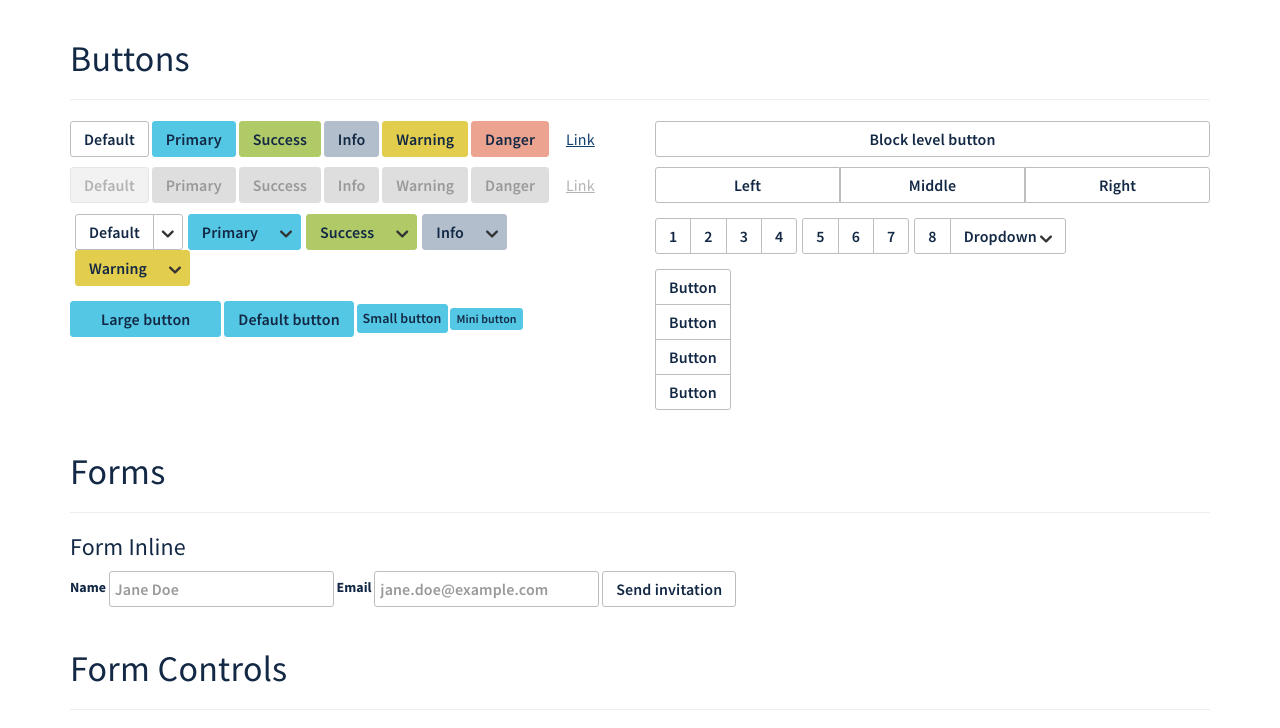
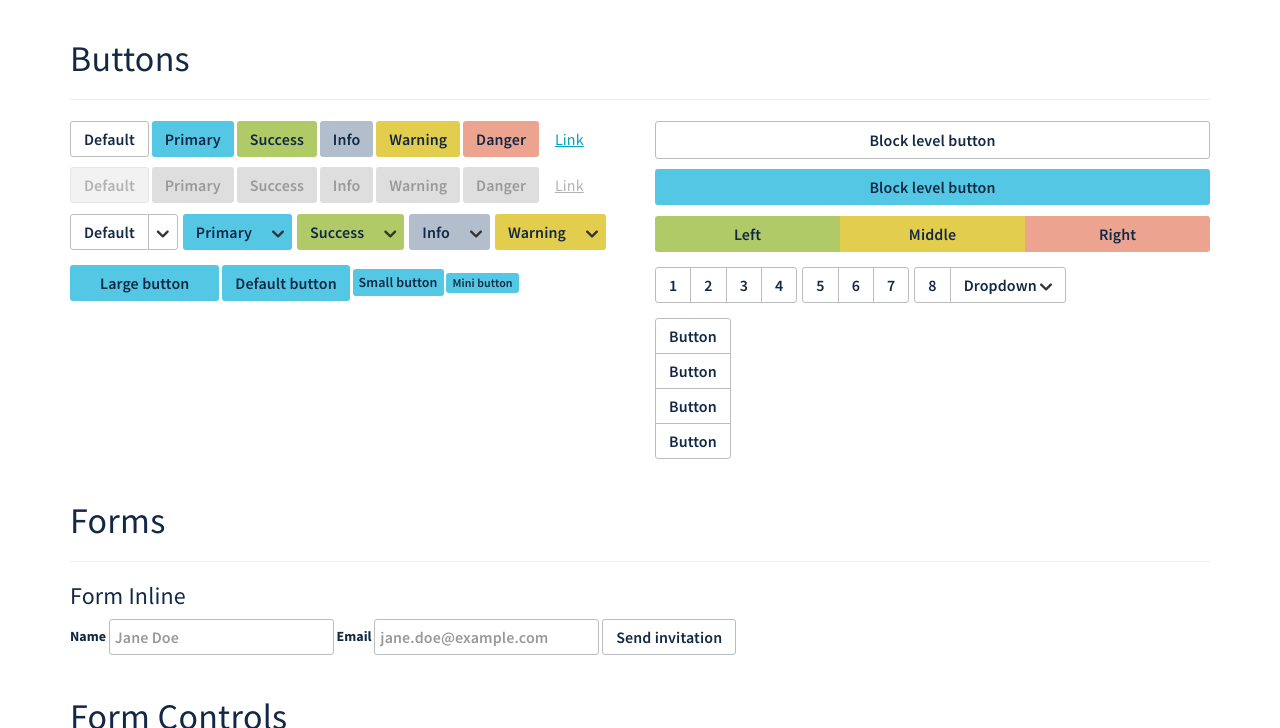
Before and after one commit to ovh/ovh-ui-kit-bs, a website: page index.html in a window 1280 px wide. Shown: the part 953-1681 px from the top of the page. Drawn offline with Linux system fonts and the light colour scheme; files whose address does not match are found by name.

Commit message:
:tractor: chore(bs): remove :extend from button.less

```diff
--- a/index.html
+++ b/index.html
@@ -133,7 +133,7 @@
                         <a href="#" class="btn btn-link disabled">Link</a>
                     </p>
                     <div style="margin-bottom: 15px;">
-                        <div class="btn-toolbar" style="margin: 0;">
+                        <div class="btn-toolbar">
                             <div class="btn-group">
                                 <a href="#" class="btn btn-default">Default</a>
                                 <a href="#" class="btn btn-default dropdown-toggle" data-toggle="dropdown">
@@ -213,11 +213,12 @@
                 <!-- Button Sizes -->
                 <section id="btn-sizes" class="col-lg-6">
                     <p><a href="#" class="btn btn-default btn-lg btn-block">Block level button</a></p>
+                    <p><a href="#" class="btn btn-primary btn-lg btn-block">Block level button</a></p>
                     <div style="margin-bottom: 15px;">
                         <div class="btn-group btn-group-justified">
-                            <a href="#" class="btn btn-default">Left</a>
-                            <a href="#" class="btn btn-default">Middle</a>
-                            <a href="#" class="btn btn-default">Right</a>
+                            <a href="#" class="btn btn-success">Left</a>
+                            <a href="#" class="btn btn-warning">Middle</a>
+                            <a href="#" class="btn btn-danger">Right</a>
                         </div>
                     </div>
                     <div style="margin-bottom: 15px;">
--- a/package.json
+++ b/package.json
@@ -27,6 +27,8 @@
     "less": "^2.7.2",
     "less-plugin-clean-css": "^1.5.1",
     "ovh-ui-kit": "git+https://github.com/ovh-ux/ovh-ui-kit.git#oui-tile",
-    "rimraf": "^2.6.1"
+    "rimraf": "^2.6.1",
+    "stylelint": "^8.0.0",
+    "stylelint-config-ovh": "^0.1.0"
   }
 }
--- a/src/bootstrap/button.less
+++ b/src/bootstrap/button.less
@@ -1,19 +1,13 @@
+/* TEST */
 // Buttons
 .btn {
-    &:extend(.oui-button);
+    #oui > .button-normalize();
+    #oui > .button-base();
 
     min-width: 0;
     max-width: 100%;
-    line-height: @line-height-base;
-    font-size: @oui-button-font-size;
-
-    &:focus {
-        &:extend(.oui-button:focus);
-    }
-
-    &:hover {
-        &:extend(.oui-button:hover);
-    }
+    margin-bottom: 0;
+    padding: @padding-base-vertical @padding-base-horizontal;
 
     &:disabled,
     &.disabled {
@@ -25,67 +19,86 @@
         vertical-align: middle;
     }
 
+    // Alternate buttons
     &-default {
-        &:hover {
-            &:extend(.oui-button_secondary:hover);
-        }
+        #oui > .button-hollow();
 
-        &:active {
-            &:extend(.oui-button_secondary:active);
-        }
+        padding-left: @padding-base-horizontal;
+        padding-right: @padding-base-horizontal;
 
-        &:focus {
-            &:extend(.oui-button_secondary:focus);
-        }
+        &:focus,
+        &:hover { background: @oui-button-hollow-background-color; }
 
-        &:disabled,
         &.disabled {
-            &:extend(.oui-button_secondary:disabled);
-        }
-
-        background-color: @oui-button-hollow-background-color;
-    }
-
-    &-primary {
-        &:disabled,
-        &.disabled {
-            &:extend(.oui-button_primary:disabled);
-
-            border-color: @oui-button-filled-background-color_disabled;
+            color: @oui-button-hollow-font-color_disabled;
+            border-color: @oui-button-hollow-border-color_disabled;
+            background-color: @oui-button-hollow-background-color_disabled;
+            cursor: not-allowed;
         }
     }
 
+    &-primary,
     &-success,
     &-info,
     &-warning,
     &-danger {
-        &:disabled,
+        #oui > .button-filled();
+
+        padding-left: @padding-base-horizontal;
+        padding-right: @padding-base-horizontal;
+
         &.disabled {
-            &:extend(.oui-button_primary:disabled);
-
-            border-color: @oui-button-filled-background-color_disabled;
+            color: @oui-button-filled-font-color_disabled;
+            background-color: @oui-button-filled-background-color_disabled;
+            cursor: not-allowed;
         }
     }
 
+    &-success {
+        .button-variant(@btn-success-color; @btn-success-bg; @btn-success-border);
+    }
+
+    &-success {
+        .button-variant(@btn-success-color; @btn-success-bg; @btn-success-border);
+    }
+
+    &-info {
+        .button-variant(@btn-info-color; @btn-info-bg; @btn-info-border);
+    }
+
+    &-warning {
+        .button-variant(@btn-warning-color; @btn-warning-bg; @btn-warning-border);
+    }
+
+    &-danger {
+        .button-variant(@btn-danger-color; @btn-danger-bg; @btn-danger-border);
+    }
+
+
+    // Link buttons
     &-link {
-        &:extend(.oui-button_link);
+        #oui > .button-link(oui-icon);
 
-        &:hover,
-        &:focus {
-            &:extend(.oui-button_link:hover);
+        padding: @padding-base-vertical @padding-base-horizontal;
 
-            text-decoration: none;
-        }
-
-        &:disabled,
         &.disabled {
-            color: @btn-link-disabled-color;
+            text-decoration: underline;
+            color: @oui-button-hollow-font-color_disabled;
+            background: none;
         }
     }
 
-    &-xs { font-size: rem-calc(12); }
+    // Button Sizes
+    &-xs {
+        .button-size(@padding-xs-vertical; @padding-xs-horizontal; rem-calc(12); @line-height-small; @btn-border-radius-small);
+    }
 
-    &-sm { font-size: rem-calc(14); }
+    &-sm {
+        .button-size(@padding-small-vertical; @padding-small-horizontal; rem-calc(14); @line-height-small; @btn-border-radius-small);
+    }
 
-    &-lg { font-size: @oui-button-font-size; }
+    &-lg {
+        // font-size: @oui-button-font-size;
+        .button-size(@padding-large-vertical; @padding-large-horizontal; @oui-button-font-size; @line-height-base; @btn-border-radius-base);
+    }
 }
--- a/src/bootstrap/variables.less
+++ b/src/bootstrap/variables.less
@@ -51,17 +51,17 @@
 //
 //## Define common padding and border radius sizes and more. Values based on 14px text and 1.428 line-height (~20px to start).
 
-@padding-base-vertical:     rem-calc(5);
+@padding-base-vertical:     rem-calc(6);
 @padding-base-horizontal:   rem-calc(13);
 
-@padding-large-vertical:    rem-calc(5);
+@padding-large-vertical:    rem-calc(6);
 @padding-large-horizontal:  rem-calc(30);
 
 @padding-small-vertical:    rem-calc(3);
-@padding-small-horizontal:  rem-calc(5);
+@padding-small-horizontal:  rem-calc(6);
 
 @padding-xs-vertical:       rem-calc(1);
-@padding-xs-horizontal:     rem-calc(5);
+@padding-xs-horizontal:     rem-calc(6);
 
 @line-height-small:         @oui-global-base-line-height;
 
```
Also changed, not shown: dist/ovh-ui-kit-bs.css, 1 other file.
